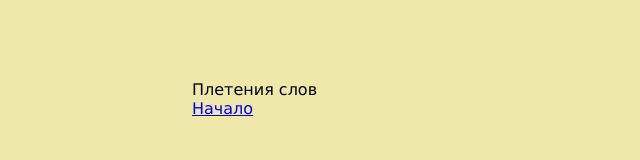
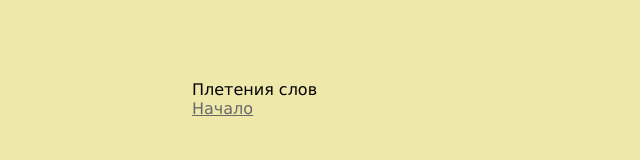
Before and after one commit to maorongtuzi/looming, a plain HTML site: page index.html in a window 1280 px wide. Shown: the full height of the page, 0-640 px from the left. Drawn offline with Linux system fonts and the light colour scheme.

Commit message:
link colors changed

```diff
--- a/pagestyle.css
+++ b/pagestyle.css
@@ -6,3 +6,11 @@ body {
       margin-top: 80px;
       margin-bottom: 80px;
      }
+
+a:link    {
+            color: dimgray;
+          }
+
+a:visited {
+            color: gray;
+          }
```
